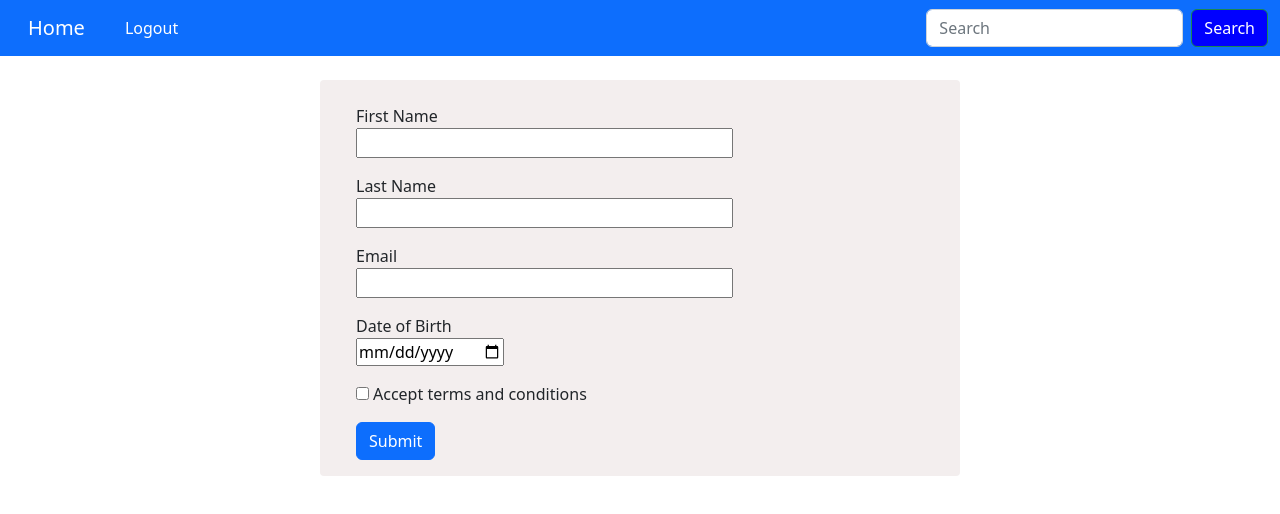
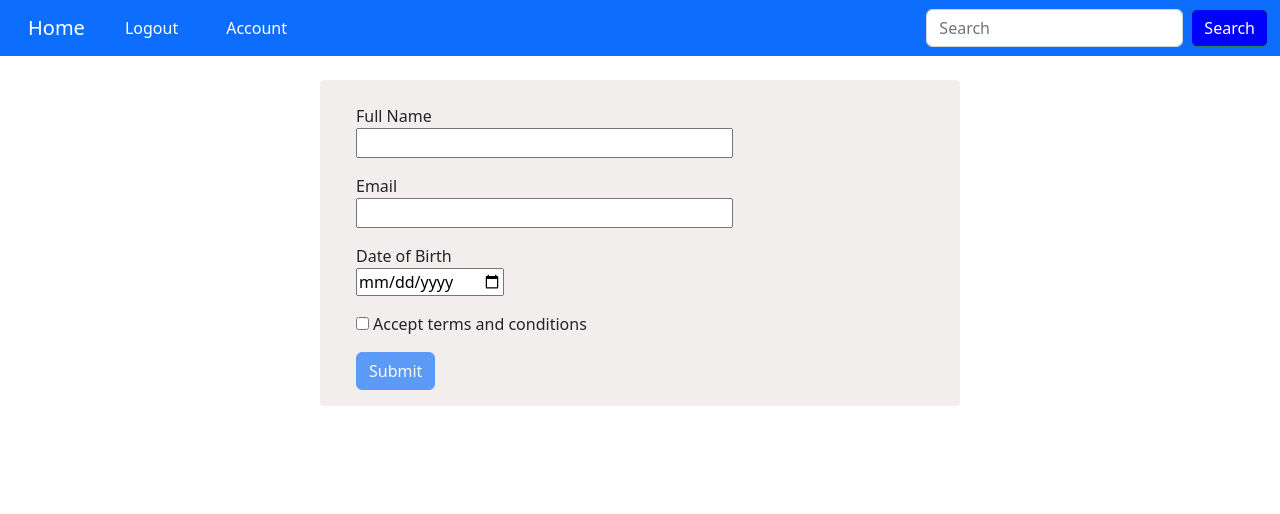
Before and after one commit to ritesh2195/My-First-Angular-Project, an Angular app: page /signup in a window 1280 px wide. Shown: the top 514 px of the page. Built offline with nearby package versions, Linux system fonts and the light colour scheme; sample sign-in values are in the browser's storage.

Commit message:
new changes

```diff
--- a/src/app/app.component.html
+++ b/src/app/app.component.html
@@ -15,6 +15,9 @@
           <li *ngIf="isUserLoggedIn()" class="nav-item">
             <a class="nav-link mx-3" (click)="clearLocalSession()" routerLink="/login">Logout</a>
           </li>
+          <li *ngIf="isUserLoggedIn()" class="nav-item">
+            <a class="nav-link mx-3" routerLink="/account">Account</a>
+          </li>
         </ul>
         <form class="d-flex">
           <input class="form-control me-2" type="search" placeholder="Search" aria-label="Search">
--- a/src/app/app.module.ts
+++ b/src/app/app.module.ts
@@ -12,13 +12,15 @@ import { HomeComponent } from './home/home.component';
 import { AuthGuard } from './auth/auth.guard';
 import { DeactivateGuard } from './guard/deactivate.guard';
 import { LoginGuard } from './auth/login.guard';
+import { UserAccountComponent } from './user-account/user-account.component';
 
 const routes:Routes = [
   {path:'',redirectTo:'home',pathMatch:'full'},
   {path:'home',component:HomeComponent,canActivate:[AuthGuard]},
-  {path:'signup',component:UserFormComponent},
+  {path:'signup',component:UserFormComponent, canActivate:[LoginGuard]},
   {path:'login',component:UserLoginComponent,canActivate:[LoginGuard]},
   {path:'forgot',component:ForgotPasswordComponent},
+  {path:'account',component:UserAccountComponent,canActivate:[AuthGuard]},
   {path:'**',redirectTo:'login'},
 ]
 
@@ -29,6 +31,7 @@ const routes:Routes = [
     UserLoginComponent,
     ForgotPasswordComponent,
     HomeComponent,
+    UserAccountComponent,
 
   ],
   imports: [
--- /dev/null
+++ b/src/app/user-account/user-account.component.html
@@ -0,0 +1,21 @@
+<div class="container-fluid">
+    <div class="row">
+        <div class="col-4">
+            <div>
+                <form #userDetails="ngForm" (ngSubmit)="onSubmit(userDetails)">
+                    <div class="form-group">
+                        <label for="name">Name</label>
+                        <input type="text" class="form-control" id="name" name="name" ngModel>
+                    </div>
+                    <div class="form-group">
+                        <label for="email">Email</label>
+                        <input type="text" class="form-control" id="email" name="email" ngModel>
+                    </div>
+                    <div class="form-group my-3">
+                        <button type="submit" class="btn btn-primary">Save</button>
+                    </div>
+                </form>
+            </div>
+        </div>
+    </div>
+</div>
--- /dev/null
+++ b/src/app/user-account/user-account.component.ts
@@ -0,0 +1,21 @@
+import { Component, OnInit } from '@angular/core';
+import { NgForm } from '@angular/forms';
+
+@Component({
+  selector: 'app-user-account',
+  templateUrl: './user-account.component.html',
+  styleUrls: ['./user-account.component.css']
+})
+export class UserAccountComponent implements OnInit {
+
+  constructor() { }
+
+  ngOnInit(): void {
+  }
+
+  onSubmit(data:NgForm){
+
+
+  }
+
+}
--- a/src/app/user-form/user-form.component.html
+++ b/src/app/user-form/user-form.component.html
@@ -3,12 +3,8 @@
 <div class="col-6 ms-4">
     <form #userInfo="ngForm" (ngSubmit)="onSubmit(userInfo)">
         <div class="form-group mb-3">
-            <label for="firstname" class="mt-4" style="display:block">First Name</label>
-            <input id="firstname" name="firstname" type="text" size="35" required ngModel>
-        </div>
-        <div class="form-group mb-3">
-            <label for="lastname" style="display:block">Last Name</label>
-            <input id="lastname" name="lastname" type="text" size="35" ngModel>
+            <label for="name" class="mt-4" style="display:block">Full Name</label>
+            <input id="name" name="name" type="text" size="35" required ngModel>
         </div>
         <div class="form-group mb-3">
             <label for="email" style="display:block">Email</label>
@@ -24,7 +20,9 @@
 
         </div>
         <div class="form-group mb-3">
-            <button type="submit" class="btn btn-primary">Submit</button>
+            <button [disabled]="!userInfo.value.name ||
+             !userInfo.value.date || !userInfo.value.term" type="submit"
+              class="btn btn-primary">Submit</button>
         </div>
     </form>
 </div>
--- a/src/app/user-form/user-form.component.ts
+++ b/src/app/user-form/user-form.component.ts
@@ -11,7 +11,7 @@ export class UserFormComponent implements OnInit {
 
   UserDetails = []
 
-  userExist:boolean = false
+  //userExist:boolean = false
 
   constructor(private router:Router) { }
 
@@ -52,7 +52,7 @@ export class UserFormComponent implements OnInit {
 
     else{
 
-      this.userExist = true
+      alert('This email id is associated with another user, please enter new email id')
 
     }
   }
```
Also changed, not shown: src/app/user-account/user-account.component.css (added).
